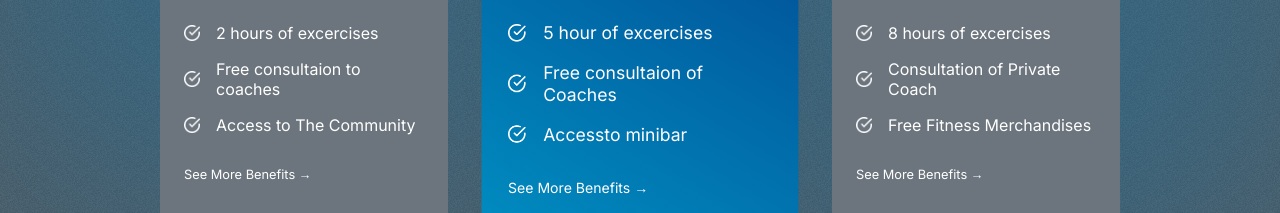
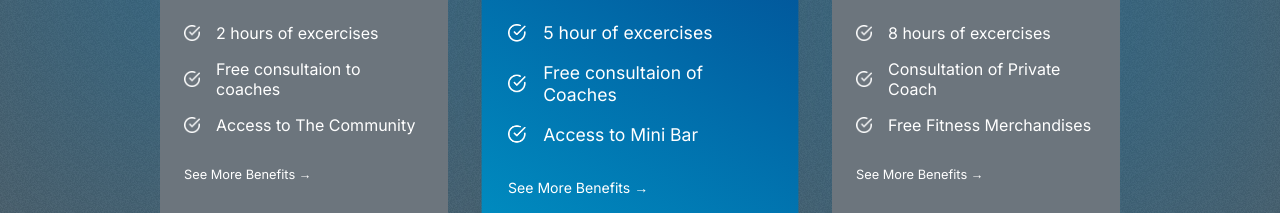
Before and after one commit to shiwangtiwari/fitness-club, a React (Create React App) app: page / in a window 1280 px wide. Shown: the part 2120-2333 px from the top of the page. Built offline with nearby package versions, Linux system fonts and the light colour scheme.

Commit message:
Added inr ruppee symbol

```diff
--- a/src/data/plansData.js
+++ b/src/data/plansData.js
@@ -34,7 +34,7 @@ export const plansData = [
     features: [
       "5 hour of excercises",
       "Free consultaion of Coaches",
-      "Accessto minibar",
+      "Access to Mini Bar",
     ],
   },
   {
```
